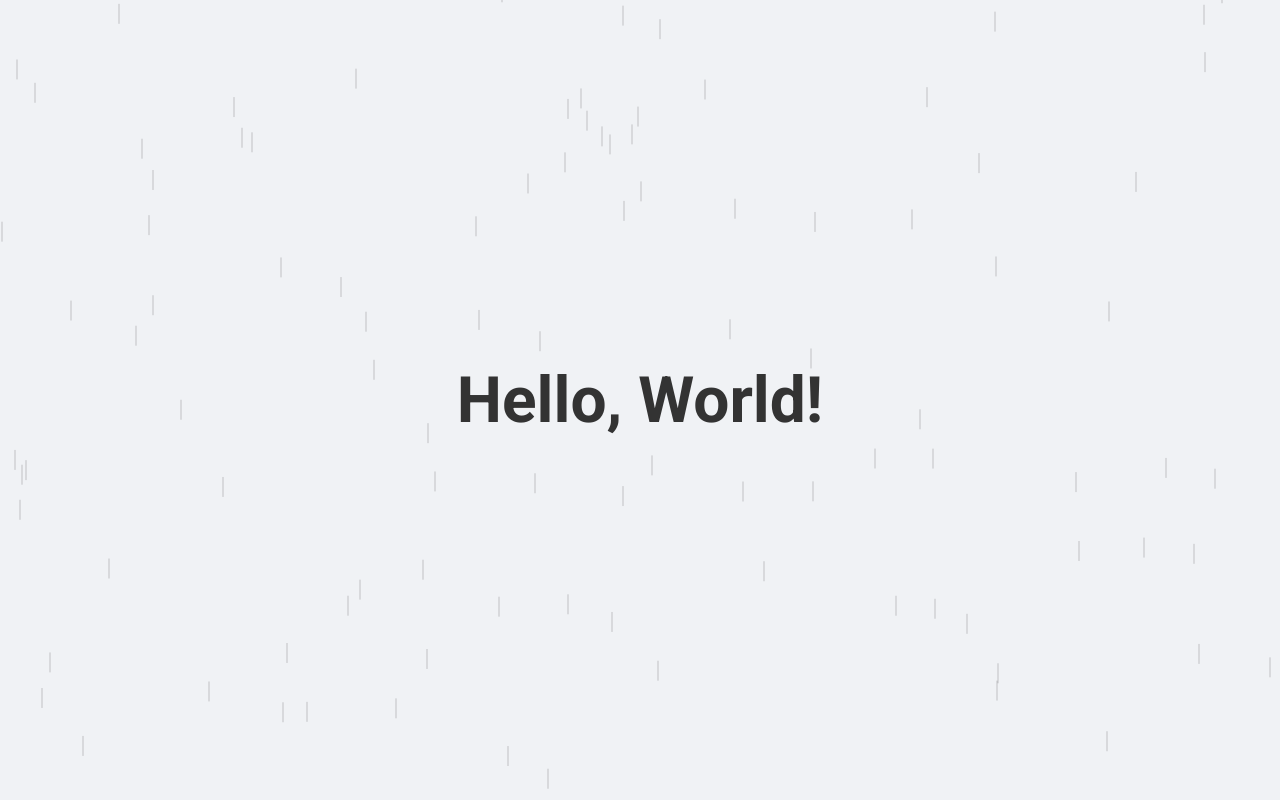
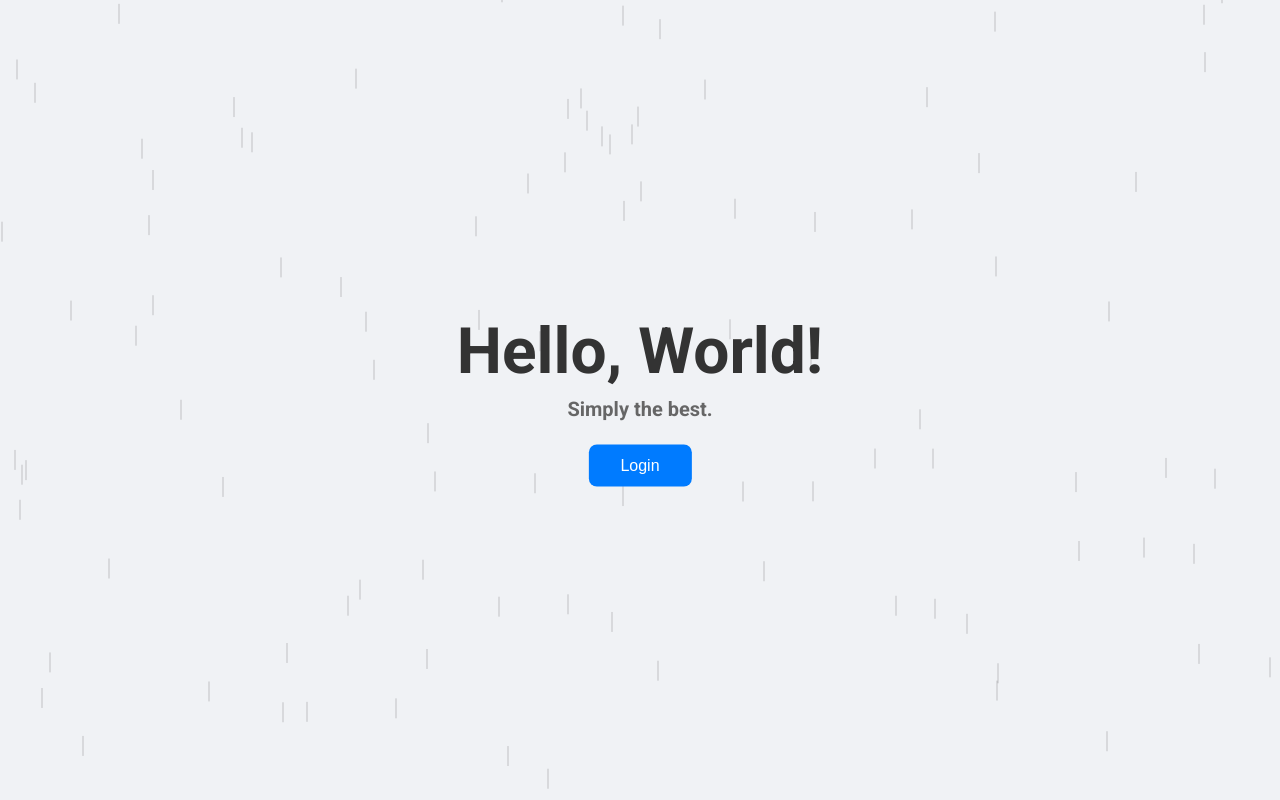
Before and after one commit to TheProjectOfficial/sss, a plain HTML site: page index.html in a window 1280 px wide. Drawn offline with Linux system fonts and the light colour scheme.

Commit message:
Update index.html

```diff
--- a/index.html
+++ b/index.html
@@ -20,14 +20,40 @@
       position: relative;
     }
 
-    .center-text {
+    .center-container {
       position: absolute;
       top: 50%;
       left: 50%;
       transform: translate(-50%, -50%);
+      text-align: center;
+      z-index: 2;
+    }
+
+    .center-text {
       font-size: 4rem;
       color: #333;
-      z-index: 2;
+    }
+
+    .sub-text {
+      font-size: 1.25rem;
+      color: #666;
+      margin-top: 0.5rem;
+    }
+
+    .login-button {
+      margin-top: 1.5rem;
+      padding: 0.75rem 2rem;
+      font-size: 1rem;
+      background-color: #007bff;
+      color: #fff;
+      border: none;
+      border-radius: 8px;
+      cursor: pointer;
+      transition: background-color 0.3s ease;
+    }
+
+    .login-button:hover {
+      background-color: #0056b3;
     }
 
     .rain {
@@ -57,7 +83,12 @@
   </style>
 </head>
 <body>
-  <div class="center-text">Hello, World!</div>
+  <div class="center-container">
+    <div class="center-text">Hello, World!</div>
+    <div class="sub-text">Simply the best.</div>
+    <button class="login-button">Login</button>
+  </div>
+
   <div class="rain" id="rain"></div>
 
   <script>
```
